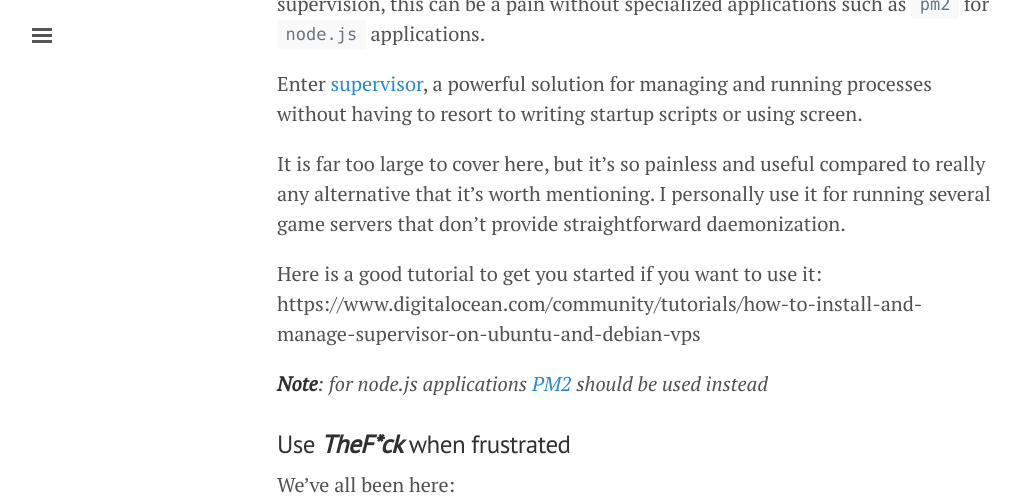
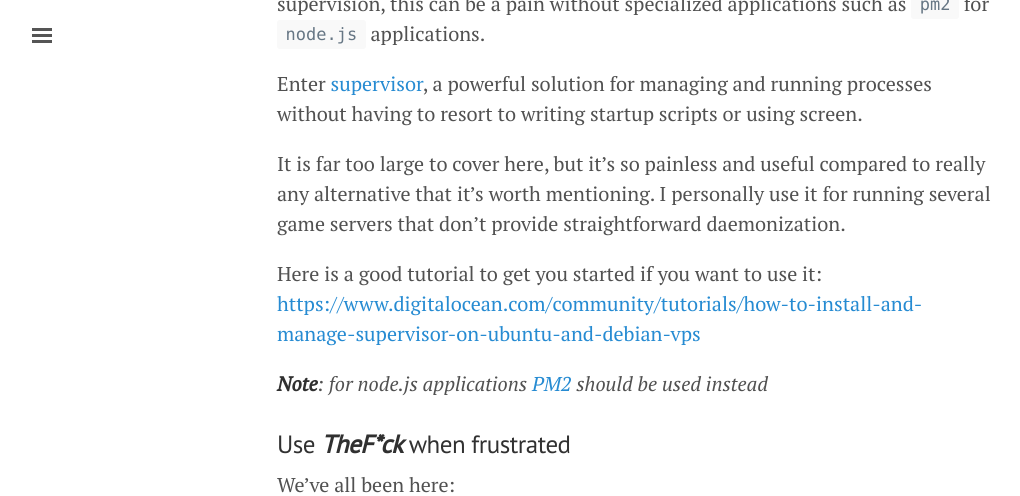
Before and after one commit to JohannesMP/com.johannesmp.blog, a Jekyll site: the page built from _posts/2017-02-12-SSH-Workflow-tips.md, in a window 1280 px wide and 900 px high, scrolled down 7783 px, cut to the strip 0-496 px from the top of the window. Shown: the whole strip, without its empty margins (3-1023 px from the left). Built offline with Jekyll 4.4.1, drawn with Linux system fonts in a browser that asks for light colours; nearby versions of some CDN libraries; comment, search, counter and statistics services are not loaded; part of the change alters nothing that is shown.

```diff
--- a/_posts/2017-02-12-SSH-Workflow-tips.md
+++ b/_posts/2017-02-12-SSH-Workflow-tips.md
@@ -176,7 +176,7 @@ Enter [supervisor](http://supervisord.org/), a powerful solution for managing an
 
 It is far too large to cover here, but it's so painless and useful compared to really any alternative that it's worth mentioning. I personally use it for running several game servers that don't provide straightforward daemonization.
 
-Here is a good tutorial to get you started if you want to use it: https://www.digitalocean.com/community/tutorials/how-to-install-and-manage-supervisor-on-ubuntu-and-debian-vps
+Here is a good tutorial to get you started if you want to use it: [https://www.digitalocean.com/community/tutorials/how-to-install-and-manage-supervisor-on-ubuntu-and-debian-vps](https://www.digitalocean.com/community/tutorials/how-to-install-and-manage-supervisor-on-ubuntu-and-debian-vps)
 
 _**Note**: for node.js applications [PM2](http://pm2.keymetrics.io/) should be used instead_
 
```
